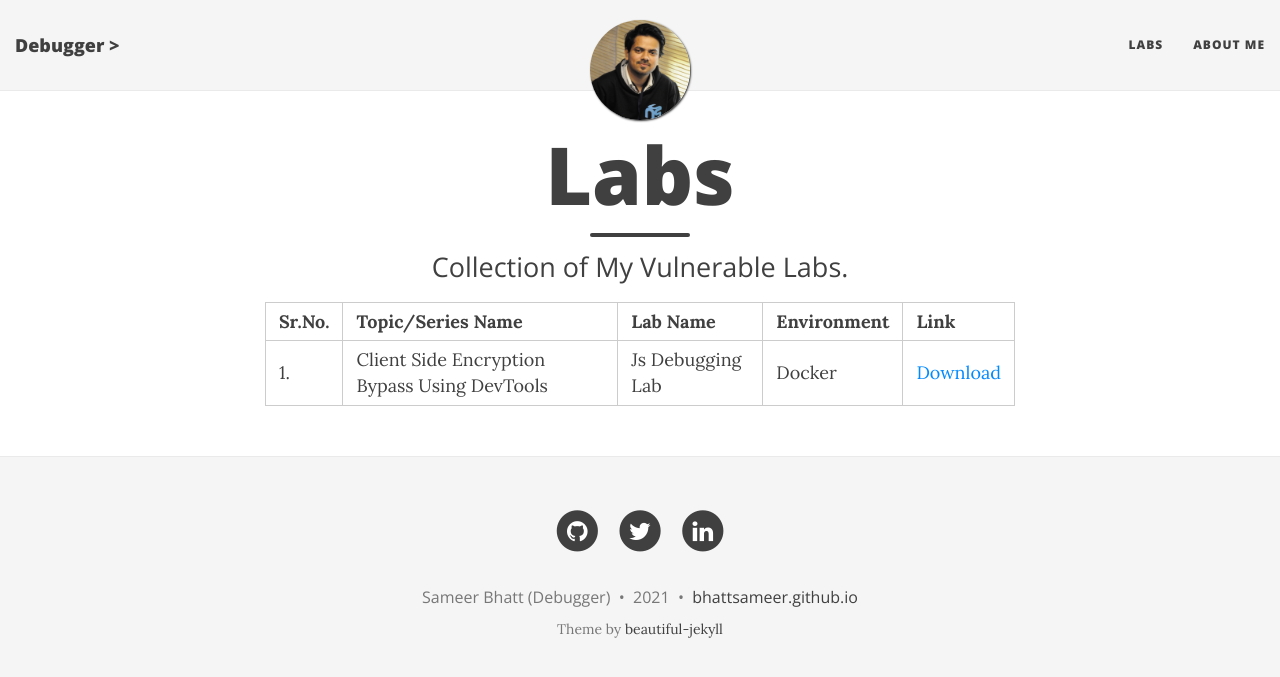
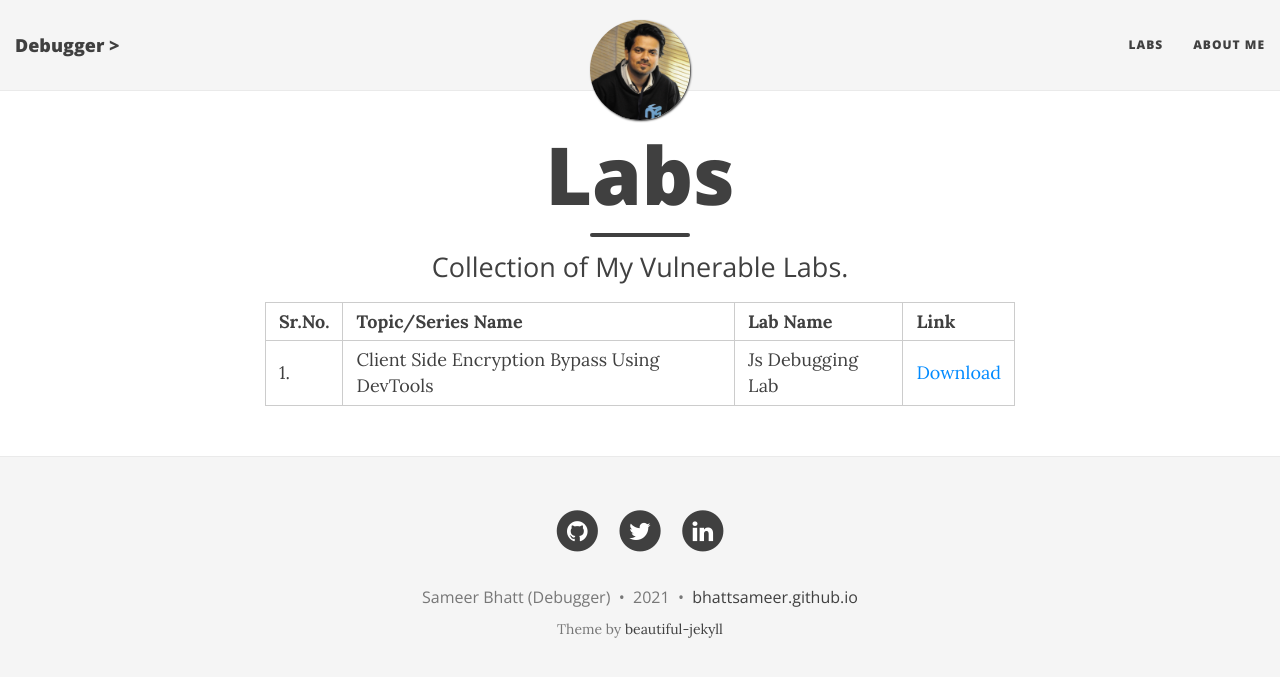
Before and after one commit to bhattsameer/bhattsameer.github.io, a Jekyll site: the page built from labs.md, in a window 1280 px wide. Shown: the top 677 px of the page. Built offline with Jekyll 4.4.1, drawn with Linux system fonts in a browser that asks for light colours; nearby versions of some CDN libraries.

Commit message:
Update labs.md

```diff
--- a/labs.md
+++ b/labs.md
@@ -6,6 +6,6 @@ subtitle: 'Collection of My Vulnerable Labs.'
 
 
 
-|Sr.No.|Topic/Series Name|Lab Name|Environment|Link|
-|------|------------------|-------|----|----|
-|1.|Client Side Encryption Bypass Using DevTools|Js Debugging Lab|Docker|[Download](https://hub.docker.com/r/bhattsameer/jsdebugginglab)|
+|Sr.No.|Topic/Series Name|Lab Name|Link|
+|------|------------------|-------|----|
+|1.|Client Side Encryption Bypass Using DevTools|Js Debugging Lab|[Download](https://hub.docker.com/r/bhattsameer/jsdebugginglab)|
```
